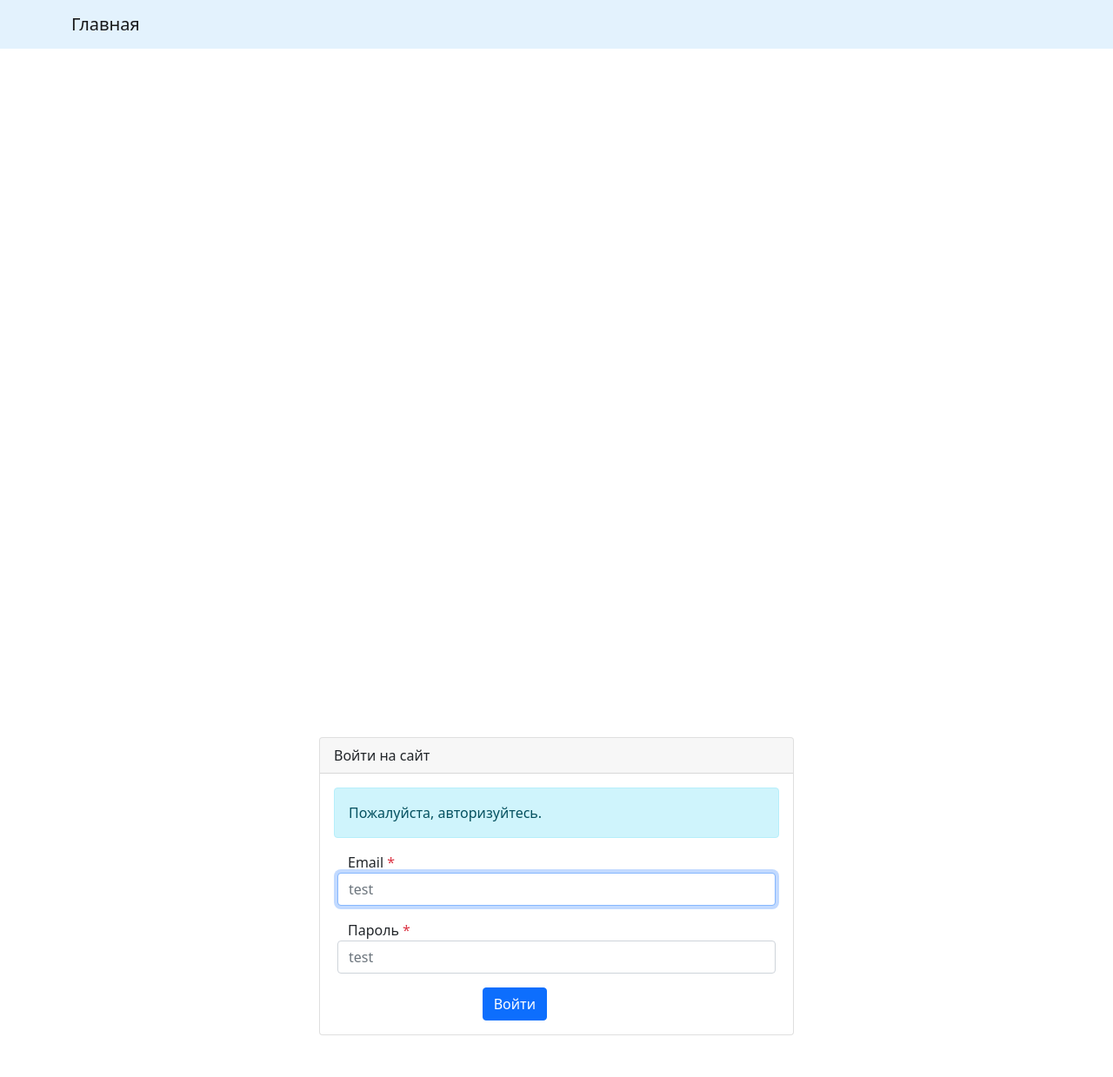
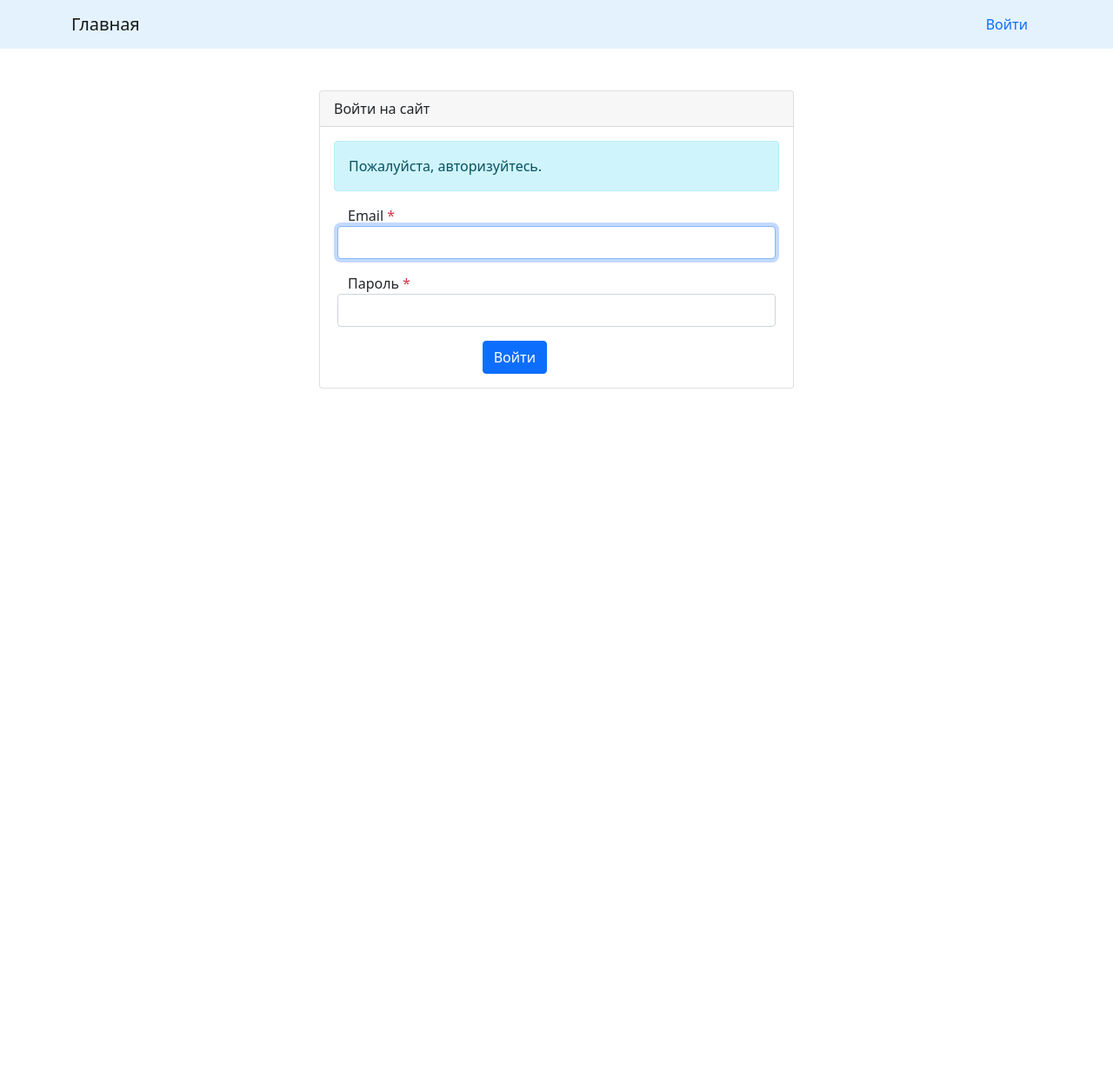
Before and after one commit to vitaliy-chernyshov/YAUS, a Django app: page /auth/login/ in a window 1280 px wide. Shown: the whole page at 87% size. After the commit the page ends 447 px from the top, so only its background shows below. Run offline with Django 3.2, Linux system fonts and the light colour scheme; parts of the project's set-up code (start-up, migrations or seed data) failed here and were passed over.

Commit message:
Правка хедера, шаблонов

```diff
--- a/templates/base.html
+++ b/templates/base.html
@@ -13,14 +13,16 @@
     <link href="https://cdn.jsdelivr.net/npm/bootstrap@5.1.3/dist/css/bootstrap.min.css" rel="stylesheet"
           integrity="sha384-1BmE4kWBq78iYhFldvKuhfTAU6auU8tT94WrHftjDbrCEXSU1oBoqyl2QvZ6jIW3" crossorigin="anonymous">
 
-    <title>{% block title %}тайтл текст{% endblock %}</title>
+    <title>
+      {% block title %}YAUS - Yet Another Url Shortener{% endblock %}
+    </title>
   </head>
   <body>
     <script src="https://cdn.jsdelivr.net/npm/bootstrap@5.1.3/dist/js/bootstrap.bundle.min.js"
             integrity="sha384-ka7Sk0Gln4gmtz2MlQnikT1wXgYsOg+OMhuP+IlRH9sENBO0LRn5q+8nbTov4+1p"
             crossorigin="anonymous">
     </script>
-    <header class="d-flex flex-column min-vh-100">
+    <header>
       {% include "includes/header.html" %}
     </header>
     <main>
--- a/templates/includes/header.html
+++ b/templates/includes/header.html
@@ -10,10 +10,9 @@
           Пользователь: {{ user.username }}
         </li>
       {% else %}
-        {#      <li class="nav-item">#}
-        {#        <a class="nav-link link-light {% if view_name  == 'users:login' %}active{% endif %}"#}
-        {#           href="{% url 'users:login' %}">Войти</a>#}
-        {#      </li>#}
+        <li class="nav-item">
+          <a class="nav-link" href="{% url 'users:login' %}">Войти</a>
+        </li>
         {#      <li class="nav-item">#}
         {#        <a class="nav-link link-light {% if view_name  == 'users:signup' %}active{% endif %}"#}
         {#           href="{% url 'users:signup' %}">Регистрация</a>#}
--- a/templates/includes/single_form.html
+++ b/templates/includes/single_form.html
@@ -8,7 +8,7 @@
         <span class="required text-danger">*</span>
       {% endif %}
     </label>
-    {{ field|addclass:"form-control"|placeholder:"test" }}
+    {{ field|addclass:"form-control"|placeholder }}
   </div>
 {% else %}
 <div class="form-group my-3 px-3">
```
